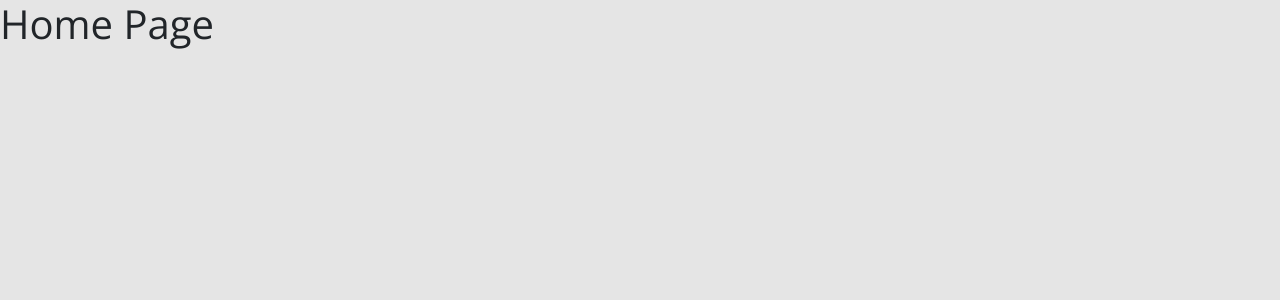
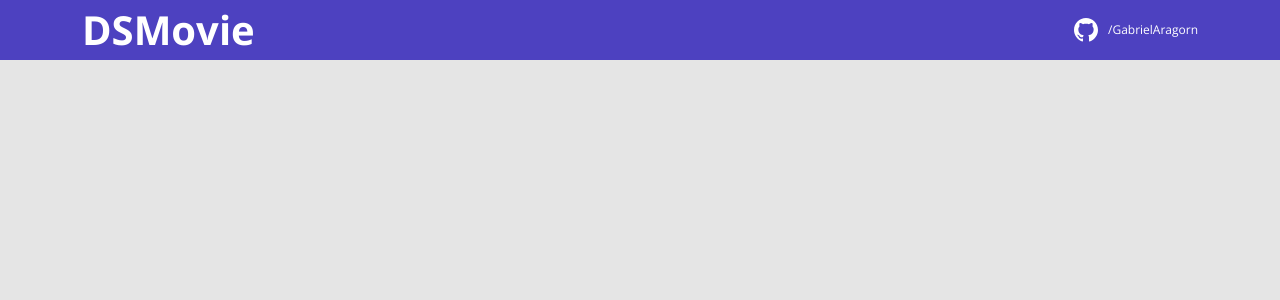
Before and after one commit to GabrielAragorn/dsmovie, a React (Create React App) app in the folder frontend/: page / in a window 1280 px wide. Shown: the top 300 px of the page. Built offline with nearby package versions, Linux system fonts and the light colour scheme.

Commit message:
Navbar added

```diff
--- a/frontend/src/App.tsx
+++ b/frontend/src/App.tsx
@@ -1,7 +1,9 @@
+import Navbar from "./assests/components/Navbar";
+
 
 function App() {
   return (
-    <h1>Home Page</h1>
+    <Navbar/>
   );
 }
 
--- /dev/null
+++ b/frontend/src/assests/components/Navbar/index.tsx
@@ -0,0 +1,22 @@
+import {ReactComponent as GithubIcon} from 'assests/img/github_icon.svg'
+import './styles.css'
+
+function Navbar(){
+  return (
+    <header>
+      <nav className="container">
+        <div className="dsmovie-nav-content">
+          <h1>DSMovie</h1>
+          <a href="https://github.com/GabrielAragorn">
+            <div className="dsmovie-contact-container">
+              <GithubIcon />
+              <p className="dsmovie-contact-link">/GabrielAragorn</p>
+            </div>
+          </a>
+        </div>
+      </nav>
+    </header>
+  )
+}
+
+export default Navbar;
--- /dev/null
+++ b/frontend/src/assests/components/Navbar/styles.css
@@ -0,0 +1,28 @@
+header {
+  background-color: var(--color-primary);
+  height: 60px;
+  display: flex;
+  align-items: center;
+}
+
+.dsmovie-nav-content {
+  display: flex;
+  justify-content: space-between;
+  align-items: center;
+  color: white;
+}
+
+.dsmovie-nav-content h1 {
+  margin: 0;
+  font-weight: 700;
+}
+
+.dsmovie-contact-container {
+  display: flex;
+  align-items: center;
+}
+
+.dsmovie-contact-link {
+  margin: 0 0 0 10px;
+  font-size: 12px;
+}
--- a/frontend/tsconfig.json
+++ b/frontend/tsconfig.json
@@ -1,5 +1,6 @@
 {
   "compilerOptions": {
+    "baseUrl": "./src",
     "target": "es5",
     "lib": [
       "dom",
```
Also changed, not shown: frontend/src/assests/img/github_icon.svg (added).
